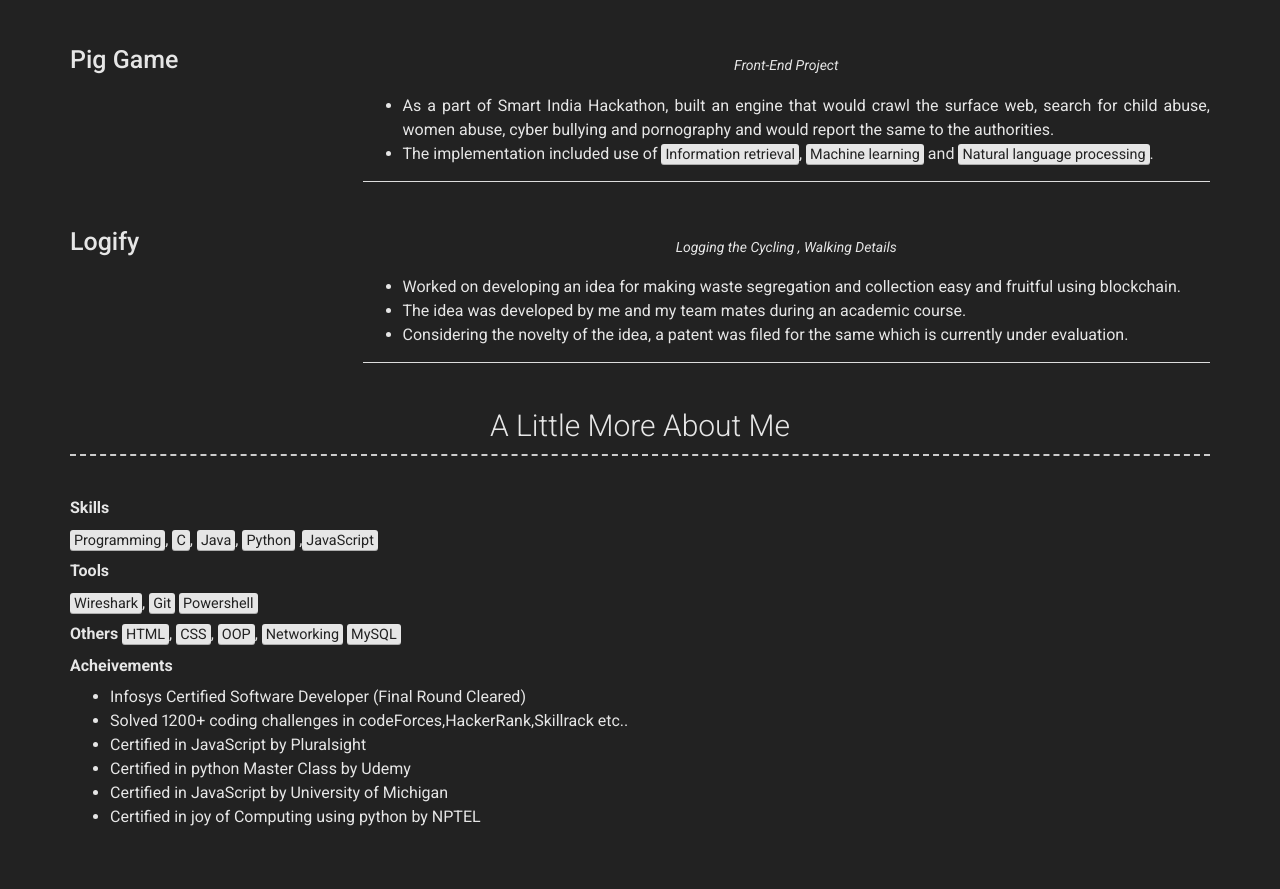
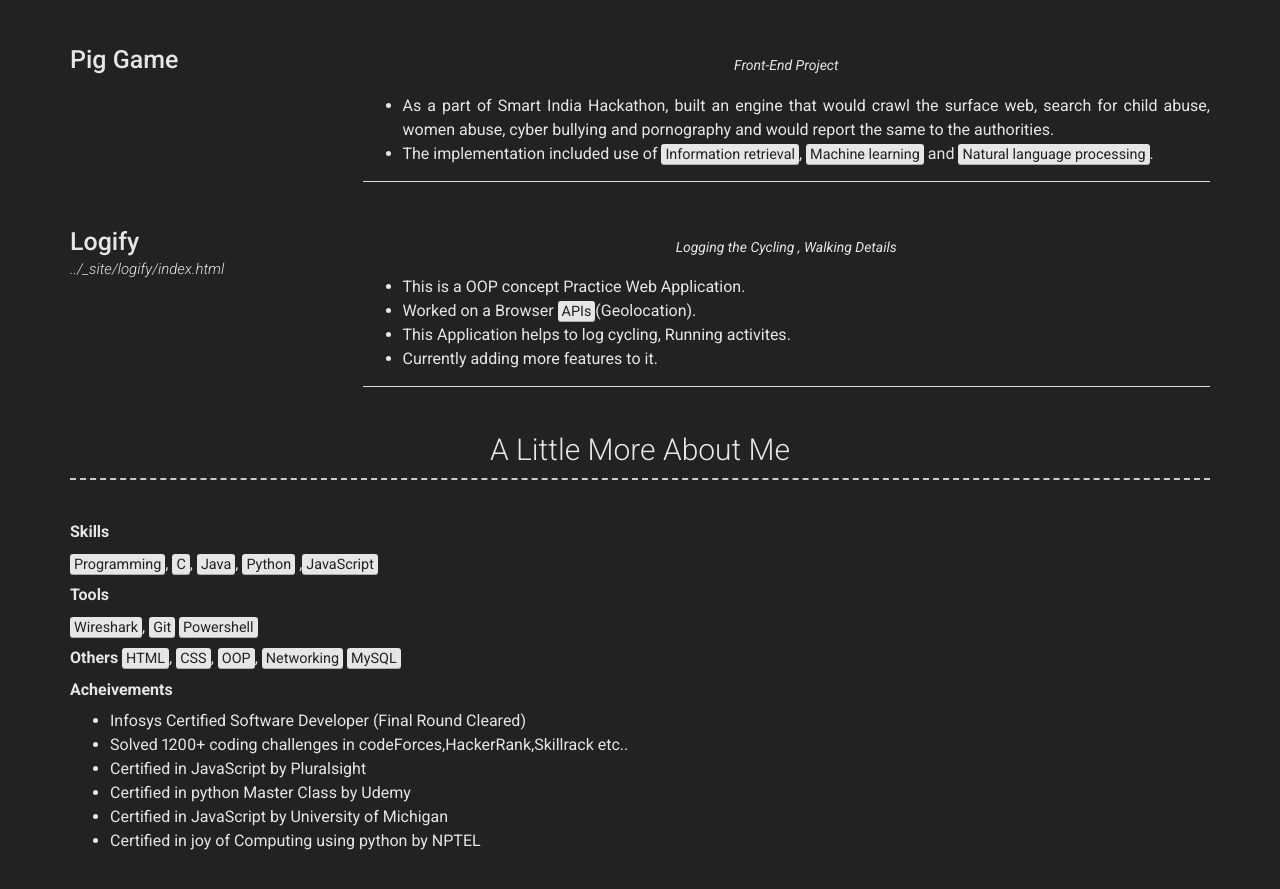
Before and after one commit to paramesh-org/paramesh-org.github.io, a Jekyll site: the page built from index.md, in a window 1280 px wide and 900 px high, scrolled down 1848 px. Shown: the top 889 px of the window. Built offline with Jekyll 4.4.1, drawn with Linux system fonts in a browser that asks for light colours; nearby versions of some CDN libraries.

Commit message:
Update projects.yml

```diff
--- a/_data/projects.yml
+++ b/_data/projects.yml
@@ -67,13 +67,15 @@
 
 - layout: left
   name: Logify
-  # link: https://bit.ly/SecurityAnalysisReport
+  link: ../_site/logify/index.html
   # github: https://github.com/makeavish/ResearchAssist
   quote: >
     Logging the Cycling , Walking Details
   description: | # this will include new lines to allow paragraphs
-    - Worked on developing an idea for making waste segregation and collection easy and fruitful using blockchain.
-    - The idea was developed by me and my team mates during an academic course.
-    - Considering the novelty of the idea, a patent was filed for the same which is currently under evaluation.
+    - This is a OOP concept Practice Web Application.
+    - Worked on a Browser <mark>APIs</mark>(Geolocation).
+    - This Application helps to log cycling, Running activites.
+    - Currently adding more features to it.
+
 
     ---
```
